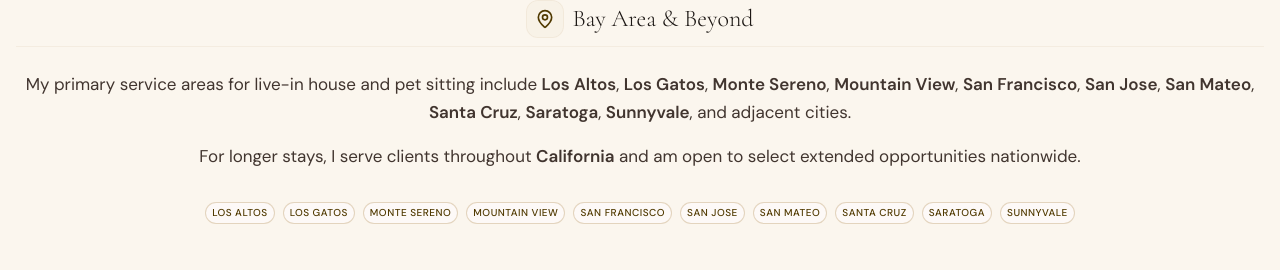
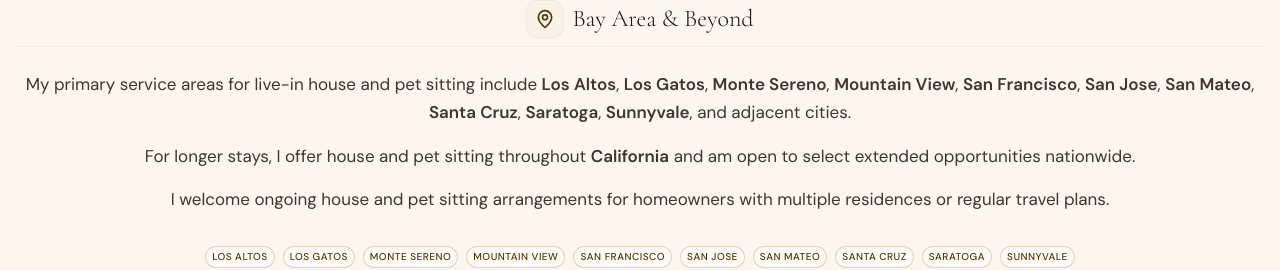
Before and after one commit to yuliapsavinkova/ths, a React (Vite) app: page / in a window 1280 px wide. Shown: the part 7574-7844 px from the top of the page. Built offline with nearby package versions, Linux system fonts and the light colour scheme.

Commit message:
description

```diff
--- a/src/components/MapSection.tsx
+++ b/src/components/MapSection.tsx
@@ -39,8 +39,12 @@ export const MapSection: React.FC = () => {
                 , and adjacent cities.
               </p>
               <p className="large about-additional-para">
-                For longer stays, I serve clients throughout <strong>California</strong> and am open
-                to select extended opportunities nationwide.
+                For longer stays, I offer house and pet sitting throughout{' '}
+                <strong>California</strong> and am open to select extended opportunities nationwide.
+              </p>
+              <p className="large about-additional-para">
+                I welcome ongoing house and pet sitting arrangements for homeowners with multiple
+                residences or regular travel plans.
               </p>
             </div>
             <div className="pills-container map-pills">
```
